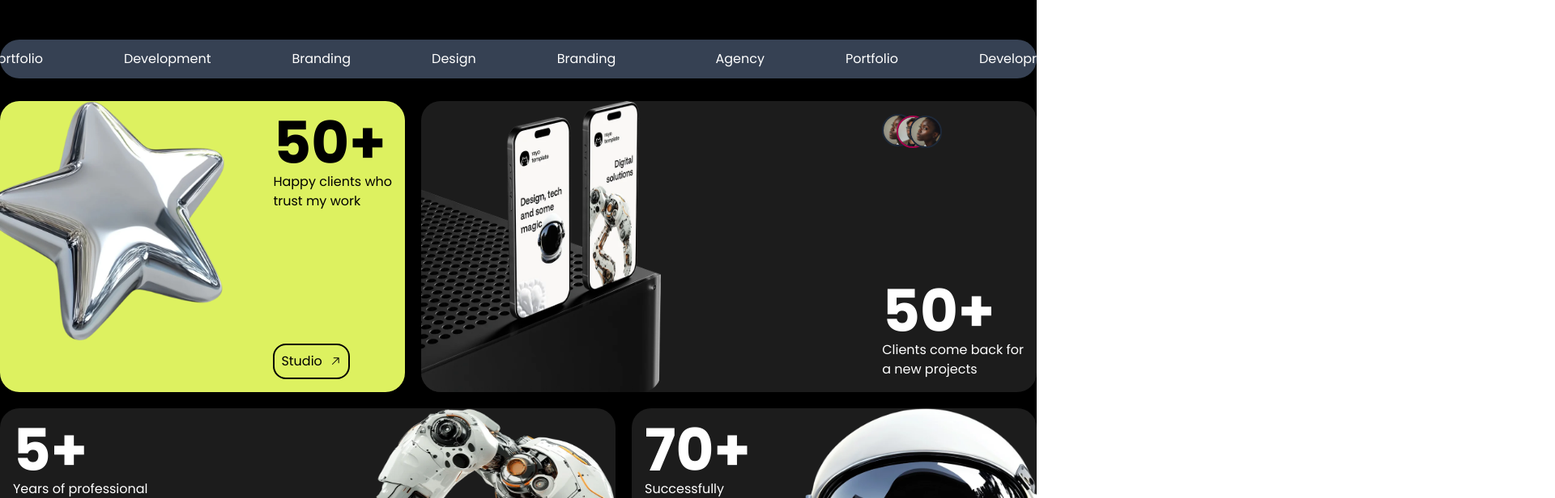
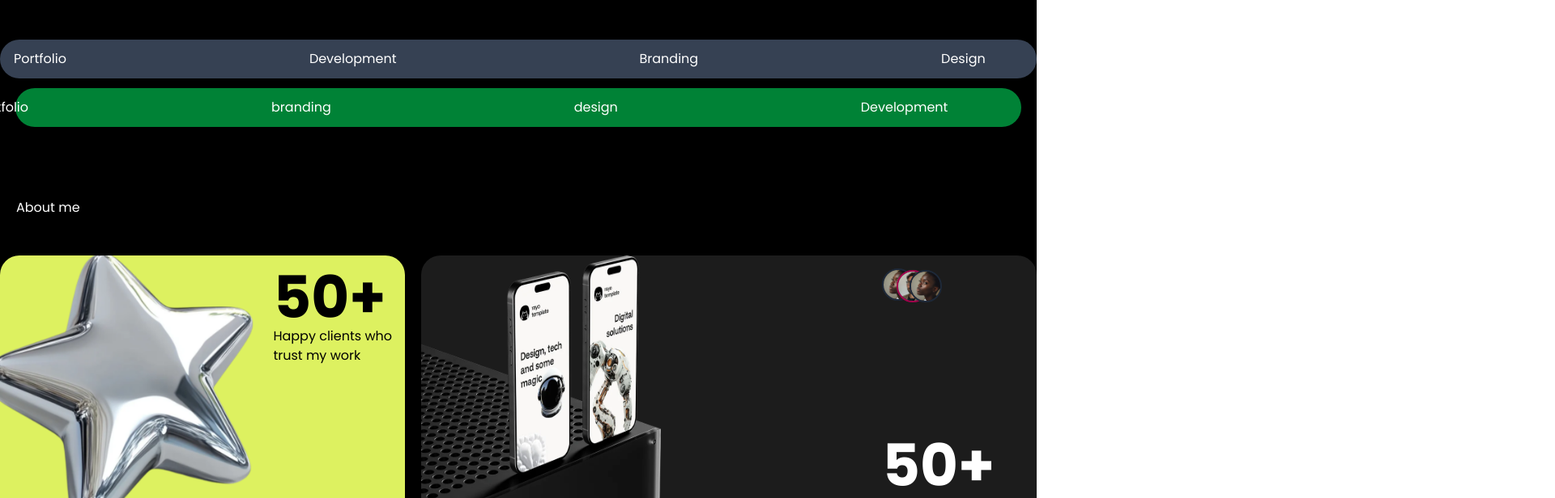
Before and after one commit to JanviLakani/portfolio, a React (Vite) app: page / in a window 1280 px wide. Shown: the part 500-1116 px from the top of the page at 81% size, 1920 px wide, since content can reach past the window. Built offline with nearby package versions, Linux system fonts and the light colour scheme; grey boxes are pictures that could not be loaded.

Commit message:
add class work 30_09 scroll-hori btn-effect at home page

```diff
--- a/src/component/Project/Project.jsx
+++ b/src/component/Project/Project.jsx
@@ -8,16 +8,19 @@ import { IoMdAperture } from "react-icons/io";
 function Project(props) {
   return (
     <div className="container mx-auto">
-      {/* h-screen */}
-      <div class="grid grid-cols-5 gap-5 mt-7  ">
-        {/* <div class="col-span-2 p-4 bg-regal-purpul dark:bg-regal-yellow text-white dark:text-black  flex justify-between rounded-3xl relative"> */}
-        <div class="relative overflow-hidden col-span-5 lg:col-span-2 p-4 bg-regal-purpul dark:bg-regal-yellow text-white dark:text-black  flex justify-end rounded-3xl  h-[250] xl:h-[360px]">
-          {/* <img src="/public/img/starr.webp" alt="" className="w-74 absolute bottom-1 left-[-22px]" />  */}
-          <div className=" w-[300px] h-74 absolute top-0 -left-5">
-            <img src={star} alt="" className="w-[260px] lg:w-[200px] xl:w-full h-[260px] lg:h-[200px] xl:h-full" />
+      <div class="grid grid-cols-5 gap-5 mt-7 ">
+        <div class="overflow-hidden col-span-5 lg:col-span-2 p-4 bg-regal-purpul dark:bg-regal-yellow text-white dark:text-black  flex flex-col md:flex-row justify-between rounded-3xl  h-[250] xl:h-[360px]">
+          <div className="relative w-[300px] h-74">
+            <div className="  absolute -top-5 -left-10">
+              <img
+                src={star}
+                alt=""
+                className="w-[260px] lg:w-[200px] xl:w-full h-[260px] lg:h-[200px] xl:h-full"
+              />
+            </div>
           </div>
 
-          <div className="flex flex-col justify-between">
+          <div className="flex flex-col justify-between -order-1 md:order-1">
             <div>
               <p className="text-7xl font-bold">50+</p>
               <p>
@@ -36,6 +39,9 @@ function Project(props) {
           </div>
         </div>
 
+
+        {/* === phone ===  */}
+
         <div class="col-span-5 lg:col-span-3  bg-regal-offwhite dark:bg-regal-offBlack flex justify-between rounded-3xl relative   h-[250] xl:h-[360px]">
           <img
             src="/public/img/phone_card-image-02.webp"
@@ -44,14 +50,6 @@ function Project(props) {
           />
 
           <div className="flex flex-col justify-between p-4">
-            {/* <a
-              href="#"
-              className=" inline-block bg-transparent border-2   dark:text-black px-2 py-2 rounded-2xl mt-4 w-fit "
-            >
-              Studio
-              <GoArrowUpRight className="inline ml-2" />
-            </a> */}
-
             <div className="flex -space-x-4  relative">
               <img
                 className="w-10 h-10 border-2 border-white rounded-full dark:border-gray-800 absolute top-0 left-0"
@@ -79,8 +77,6 @@ function Project(props) {
           </div>
         </div>
 
-        {/* #FAF7F6 */}
-
         <div class=" col-span-5 lg:col-span-3 p-4 bg-regal-offwhite dark:bg-regal-offBlack flex  rounded-3xl relative overflow-hidden h-[300] xl:h-[360px]">
           <div className="flex flex-col justify-between ">
             <div>
@@ -107,7 +103,6 @@ function Project(props) {
           />
         </div>
 
-        {/* <div class="col-span-2 p-4 bg-yellow-200 ">04</div> */}
         <div class="col-span-5 lg:col-span-2 p-4  bg-regal-offwhite dark:bg-regal-offBlack flex relative  rounded-3xl h-[300px] xl:h-[360px]  overflow-hidden">
           <div className="flex flex-col justify-between ">
             <div>
--- a/src/container/Home/Home.jsx
+++ b/src/container/Home/Home.jsx
@@ -23,6 +23,7 @@ import React from "react";
 import Project from "../../component/Project/Project";
 
 function Home(props) {
+  const tec = ["Agency", "Portfolio", "branding", "design", "Development"];
   return (
     <>
       <div className="container mx-auto justify-between items-center">
@@ -65,31 +66,50 @@ function Home(props) {
         </div> */}
 
       <div className="overflow-hidden whitespace-nowrap bg-gray-700 text-white rounded-full mt-10">
-        <div className="animation-Line inline-block py-3 px-4">
-          <span className="px-[50px]">Agency</span>
-          <span className="px-[50px]">Portfolio</span>
-          <span className="px-[50px]">Development</span>
-          <span className="px-[50px]">Branding</span>
-          <span className="px-[50px]">Design</span>
-          <span className="px-[50px]">Branding</span>
-          {/* <span className="mx-6">Agency</span>
-          <span className="mx-6">Portfolio</span> */}
-          {/* <span className="mx-6">Design</span> */}
-          {/* <span className="mx-6">Branding</span> */}
+        <div className="animation-Line inline-block py-3 px-8">
+          <span className="px-[150px]">Agency</span>
+          <span className="px-[150px]">Portfolio</span>
+          <span className="px-[150px]">Development</span>
+          <span className="px-[150px]">Branding</span>
+          <span className="px-[150px]">Design</span>
+          <span className="px-[150px]">Branding</span>
         </div>
-        <div className="animation-Line animation-Line2 inline-block">
-          <span className="px-[50px]">Agency</span>
-          <span className="px-[50px]">Portfolio</span>
-          <span className="px-[50px]">Development</span>
-          <span className="px-[50px]">Branding</span>
-          <span className="px-[50px]">Design</span>
-          <span className="px-[50px]">Branding</span>
-          {/* <span className="mx-6">Agency</span>
-          <span className="mx-6">Portfolio</span> */}
-          {/* <span className="mx-6">Design</span> */}
-          {/* <span className="mx-6">Branding</span> */}
+        <div className="animation-Line animation-Line2 inline-block py-3 px-8">
+          <span className="px-[150px]">Agency</span>
+          <span className="px-[150px]">Portfolio</span>
+          <span className="px-[150px]">Development</span>
+          <span className="px-[150px]">Branding</span>
+          <span className="px-[150px]">Design</span>
+          <span className="px-[150px]">Branding</span>
         </div>
       </div>
+
+      <div className="w-[97%] mx-auto px-[150px] bg-green-700 text-white rounded-full mt-3 py-3  flex">
+        <ul className="flex scroll-Hor">
+          {tec.map((v, i) => (
+            <li className="px-[150px]">{v}</li>
+          ))}
+        </ul>
+
+        <ul className="flex scroll-Hor">
+          {tec.map((v, i) => (
+            <li className="px-[150px]">{v}</li>
+          ))}
+        </ul>
+      </div>
+
+      <br />
+      <br />
+
+      <a
+        href="#"
+        className="inline-block bg-black text-white  px-5 py-3 rounded-2xl mt-7 group "
+      >
+        <span className="inline-block relative overflow-hidden">
+          <span className="block  group-hover:-translate-y-full transition-transform duration-300">About me</span>
+          <span className="block absolute top-0 left-0 transform translate-y-full group-hover:translate-y-0 transition-transform duration-300">About me</span>
+        </span>
+      </a>
 
       <Project />
 
--- a/src/index.css
+++ b/src/index.css
@@ -21,6 +21,9 @@
   --color-regal-yellow: #ddf160;
 }
 
+
+/* rotateImage 1*/
+
 @keyframes rotateImage {
   0% {
     transform: rotate(0deg);
@@ -37,7 +40,8 @@
   /* animation-direction: reverse; */
 }
 
-/* --- */
+/* ---  line continue 2*/
+
 @keyframes squareLine {
   0% {
     transform: translateX(0%);
@@ -51,6 +55,31 @@
   animation: squareLine 25s linear infinite normal;
 }
 
+/* ==== scrollHorizontal ===  */
+
+@keyframes scrollHorizontal {
+    0% {
+    transform: translateX(0%);
+  }
+  100% {
+    transform: translateX(-100%);
+  }
+}
+
+.scroll-Hor {
+  animation: scrollHorizontal 15s linear infinite normal;
+}
+
+
+
+
+.scroll-btn {
+  animation: name duration timing-function delay iteration-count direction fill-mode;
+}
+
+/* ===  */
+
+
 /* .animation-Line span {
   padding: 0px 50px;
 } */
@@ -63,6 +92,8 @@
 /* body {
   @apply bg-gray-900 text-white min-h-screen flex items-center justify-center;
 } */
+
+/* === text  3*/
 
 .marquee {
   margin: 0 auto;
--- a/src/routes/UserRoute.jsx
+++ b/src/routes/UserRoute.jsx
@@ -17,6 +17,9 @@ function UserRoute(props) {
 
 
     </Routes>
+
+
+
     </div>
   );
 }
```
